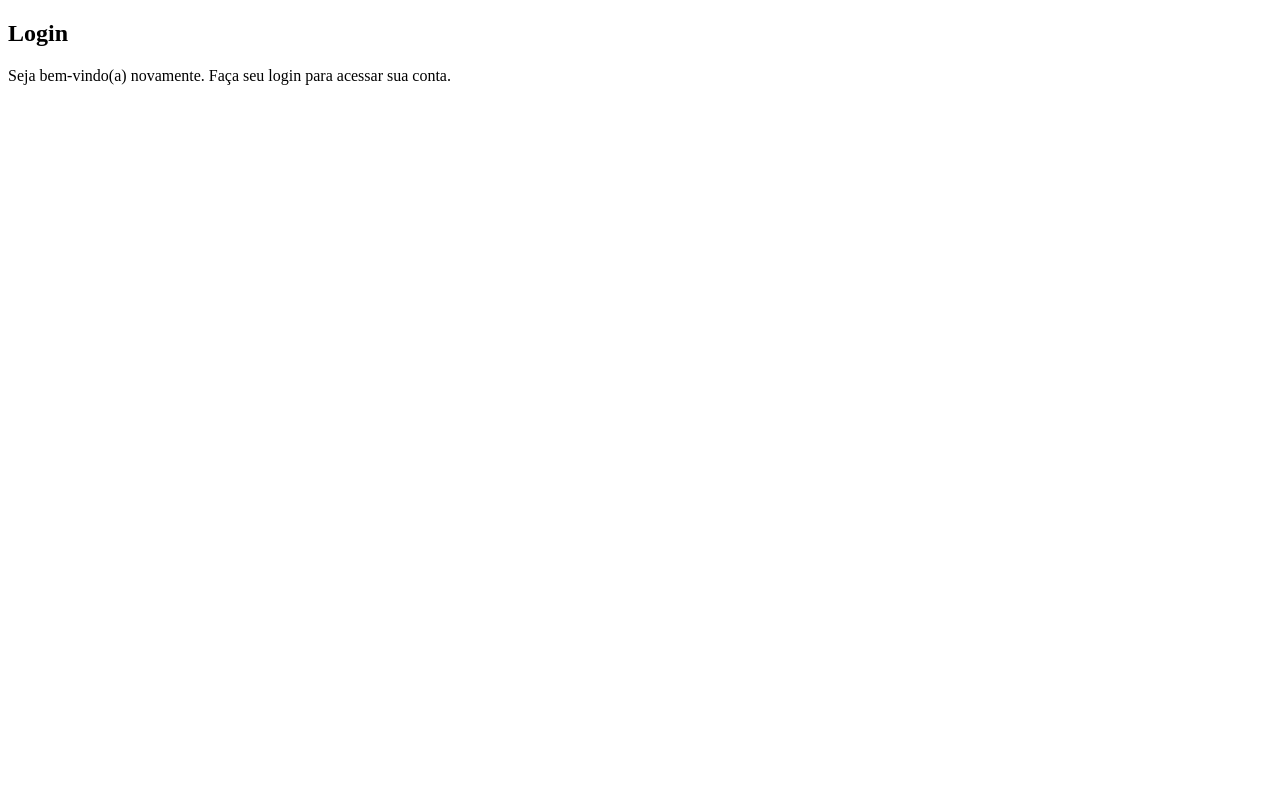
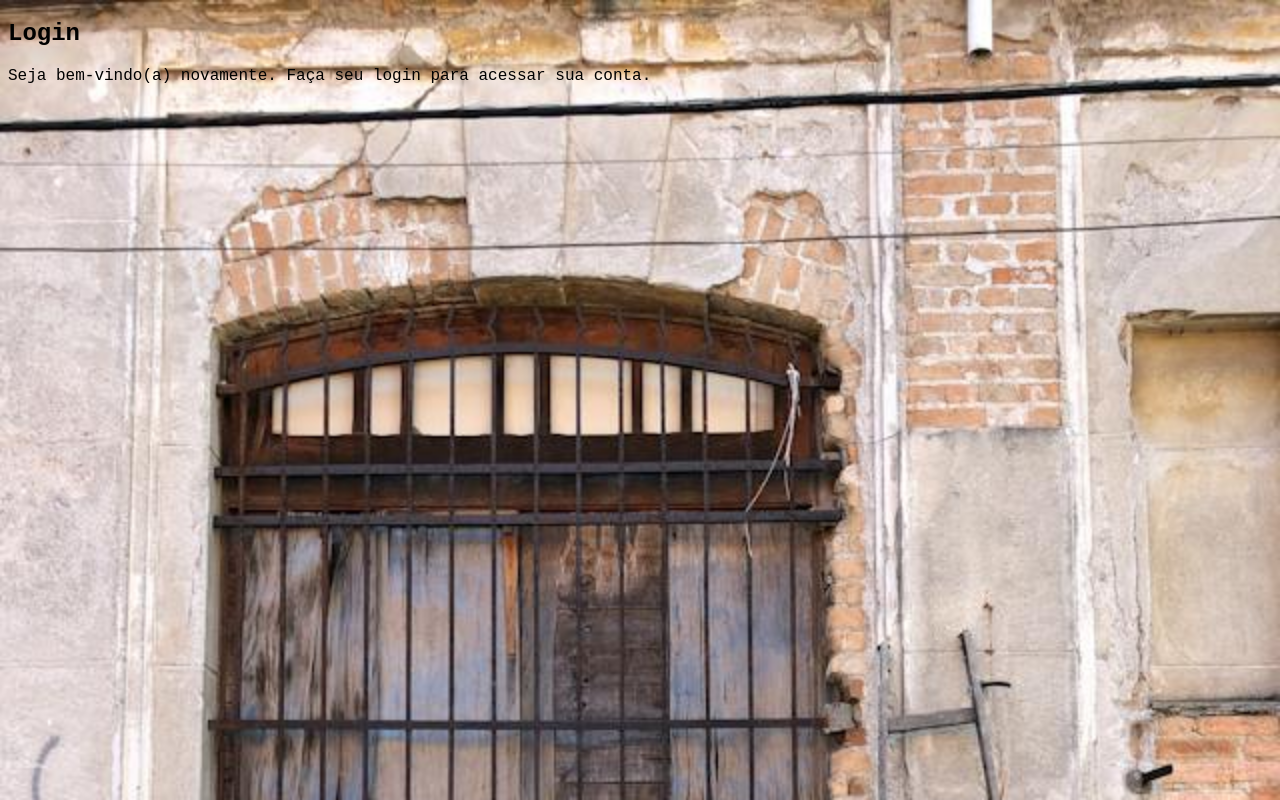
Before and after one commit to webertontavares/Tela-de-login, a plain HTML site: page index.html in a window 1280 px wide. Drawn offline with Linux system fonts and the light colour scheme.

Commit message:
Update style.css

```diff
--- a/estilos/style.css
+++ b/estilos/style.css
@@ -7,3 +7,14 @@ verde: #49a09d
 lilás: #5f2c82
 
 */
+
+body{
+    width: 90vw;
+    background-image: url(../imagens/tela-login.jpg);
+    background-repeat: no-repeat;
+    background-size: cover;
+}
+
+main > section{
+    font-family: 'Courier New', Courier, monospace;
+}
```
